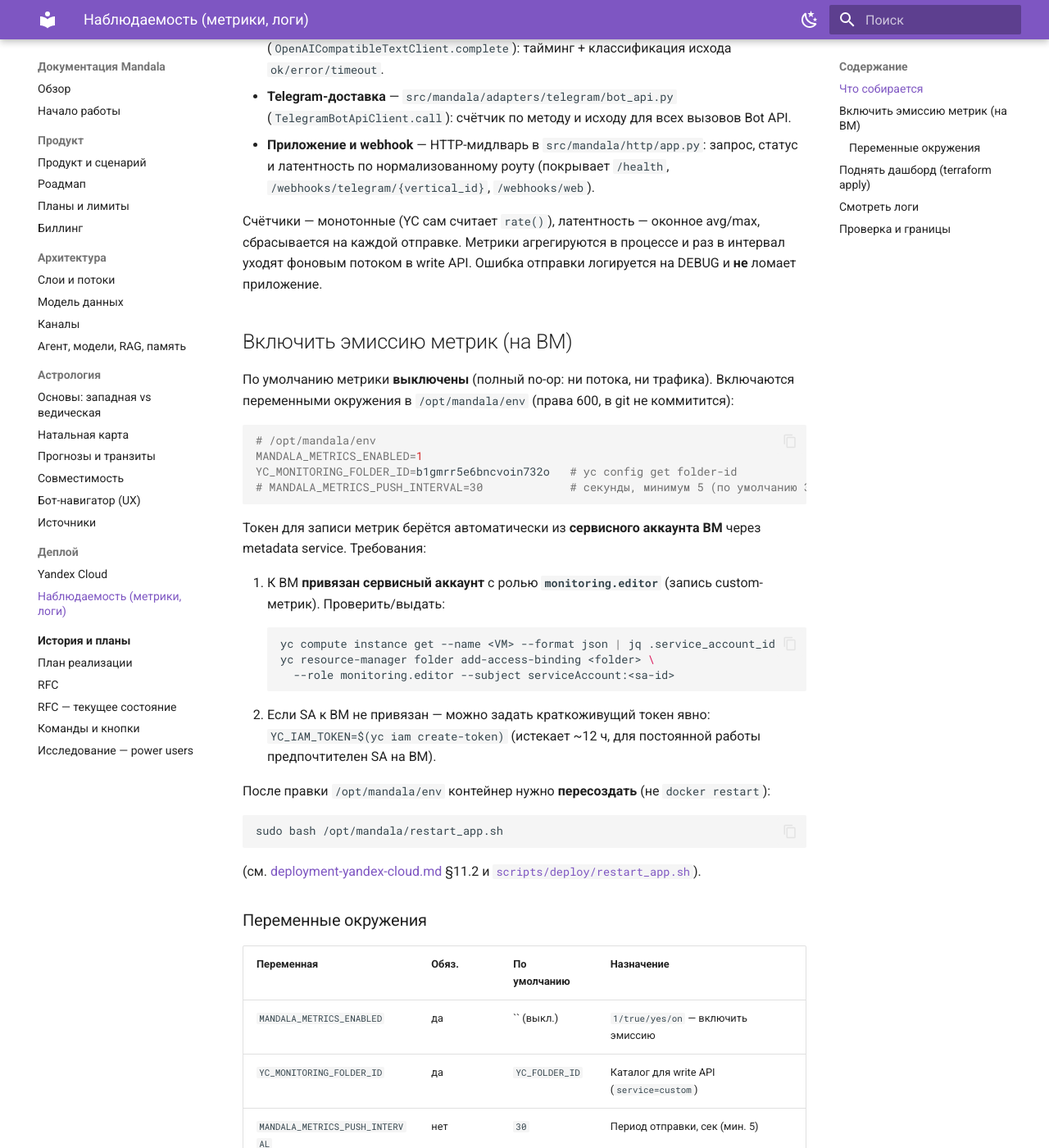
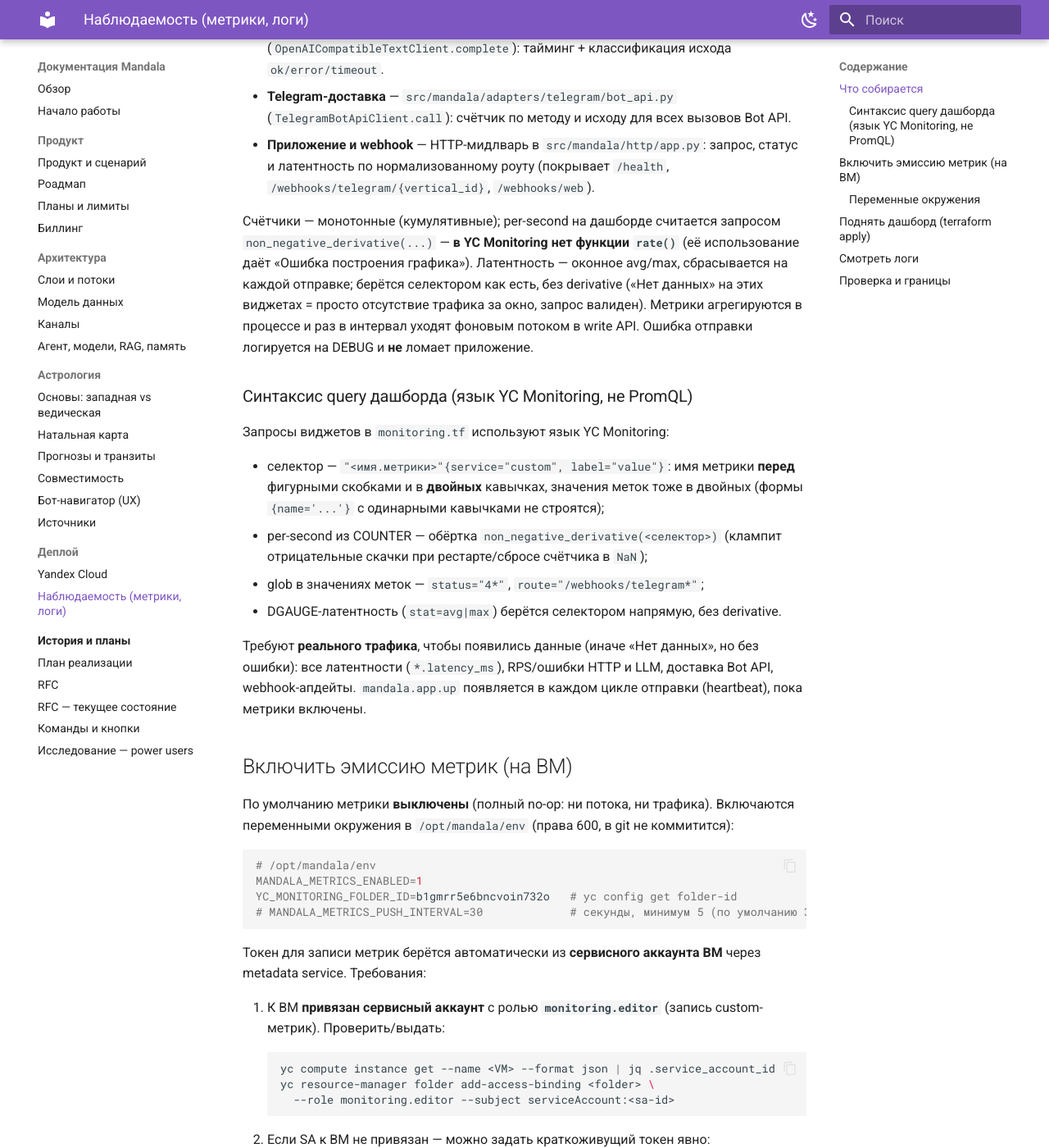
Before and after one commit to pandanax/mandala-api, an MkDocs documentation site: the page built from docs/monitoring.md, in a window 1280 px wide and 1400 px high, scrolled down 1152 px. Shown: the whole window at 82% size. Built offline with MkDocs 1.6.1 and Material for MkDocs 9.7.7, drawn with Linux system fonts in a browser that asks for light colours.

Commit message:
fix(monitoring): корректный YC Monitoring query-язык в виджетах дашборда
Графики не строились из-за несовместимого с YC Monitoring синтаксиса запросов:

- Счётчики использовали `rate({name='...'})` — функции `rate()` в YC Monitoring
  НЕТ, отсюда «Ошибка построения графика» на всех counter-виджетах (Health, RPS,
  HTTP-ошибки, TG апдейты/ошибки вебхука, доставка Bot API, LLM запросы/ошибки).
  Замена на `non_negative_derivative("<metric>"{...})` — штатный способ получить
  per-second из монотонного COUNTER (клампит сброс счётчика в NaN).
- Селекторы были в форме `{name='...', service='custom'}` с одинарными кавычками.
  Правильный синтаксис — имя метрики ПЕРЕД скобками в двойных кавычках:
  `"mandala.http.requests"{service="custom", status="4*"}` (в HCL экранируется).
- DGAUGE-латентности берутся селектором как есть (без derivative); их «Нет данных»
  — отсутствие трафика за окно, запрос валиден.

Эмиссия метрик (metrics.py) уже корректна: латентности эмитятся DGAUGE avg/max —
добавлены тесты, фиксирующие это на границах (HTTP-мидлварь, LLM-клиент), чтобы
виджеты латентности не оставались без метрики. Актуализирован docs/monitoring.md
(нет `rate()`, синтаксис query, что требует реального трафика) и комментарий-шапка
в monitoring.tf.

Нужен re-apply terraform дашборда.

```diff
--- a/docs/monitoring.md
+++ b/docs/monitoring.md
@@ -35,10 +35,30 @@
   статус и латентность по нормализованному роуту (покрывает `/health`,
   `/webhooks/telegram/{vertical_id}`, `/webhooks/web`).
 
-Счётчики — монотонные (YC сам считает `rate()`), латентность — оконное avg/max,
-сбрасывается на каждой отправке. Метрики агрегируются в процессе и раз в интервал
-уходят фоновым потоком в write API. Ошибка отправки логируется на DEBUG и **не** ломает
-приложение.
+Счётчики — монотонные (кумулятивные); per-second на дашборде считается запросом
+`non_negative_derivative(...)` — **в YC Monitoring нет функции `rate()`** (её
+использование даёт «Ошибка построения графика»). Латентность — оконное avg/max,
+сбрасывается на каждой отправке; берётся селектором как есть, без derivative
+(«Нет данных» на этих виджетах = просто отсутствие трафика за окно, запрос валиден).
+Метрики агрегируются в процессе и раз в интервал уходят фоновым потоком в write API.
+Ошибка отправки логируется на DEBUG и **не** ломает приложение.
+
+### Синтаксис query дашборда (язык YC Monitoring, не PromQL)
+
+Запросы виджетов в `monitoring.tf` используют язык YC Monitoring:
+
+- селектор — `"<имя.метрики>"{service="custom", label="value"}`: имя метрики **перед**
+  фигурными скобками и в **двойных** кавычках, значения меток тоже в двойных
+  (формы `{name='...'}` с одинарными кавычками не строятся);
+- per-second из COUNTER — обёртка `non_negative_derivative(<селектор>)`
+  (клампит отрицательные скачки при рестарте/сбросе счётчика в `NaN`);
+- glob в значениях меток — `status="4*"`, `route="/webhooks/telegram*"`;
+- DGAUGE-латентность (`stat=avg|max`) берётся селектором напрямую, без derivative.
+
+Требуют **реального трафика**, чтобы появились данные (иначе «Нет данных», но без
+ошибки): все латентности (`*.latency_ms`), RPS/ошибки HTTP и LLM, доставка Bot API,
+webhook-апдейты. `mandala.app.up` появляется в каждом цикле отправки (heartbeat),
+пока метрики включены.
 
 ## Включить эмиссию метрик (на ВМ)
 
```
Also changed, not shown: 2 other files.
